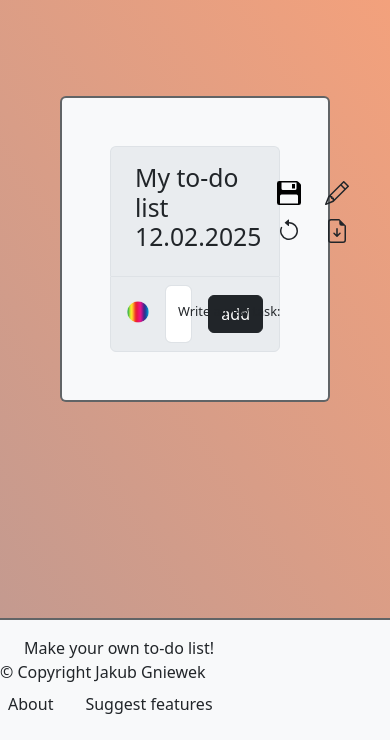
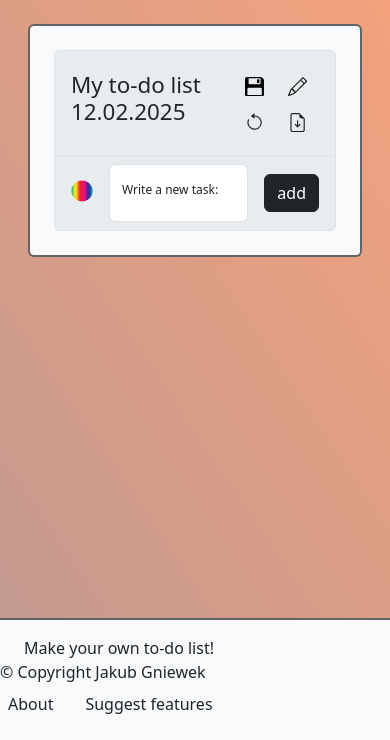
Before and after one commit to Pashinger/To-do-list, a Flask app: page / in a window 390 px wide. Shown: the part 104-844 px from the top of the page. Run offline with Flask 3, Linux system fonts and the light colour scheme; some libraries are stand-ins or nearby versions.

Commit message:
Further adjustments for smaller screens for index.html

```diff
--- a/main.py
+++ b/main.py
@@ -1121,7 +1121,6 @@
 
 
 #TODO:
-# 0. MUSISZ ZMIENIĆ JEDNĄ RZECZ DOBRZE, DEPLOYOWAĆ I ZOBACZYĆ CZY DOBRZE SIĘ WYŚWIETLA NA TELEFONIE, INACZEJ BEZSENSU!
 # 2. responsive about, features się rozjeżdżają (muszą być nad sobą na najmniejszym?)
 # 3. motivation.html musi się zmniejszyć czcionka albo coś, rozjeżdża się sentencja
 # 4. footer rozjechany, robią się dwie linijki
--- a/static/css/styles.css
+++ b/static/css/styles.css
@@ -36,9 +36,22 @@
     100%{background-position:0% 60%}
 }
 
-@media (max-width: 768px) {
+@media (max-width: 575px) {
     .form-floating label {
-        font-size: 0.80rem;
+        font-size: 0.75rem;
+    }
+}
+
+@media (max-width: 400px) {
+    .custom-xs-font {
+        font-size: 1.4rem !important;
+    }
+}
+
+@media (max-width: 475px) {
+    .options-svg {
+        width: 1.2em;
+        height: 1.2em;
     }
 }
 
--- a/templates/index.html
+++ b/templates/index.html
@@ -54,7 +54,7 @@
 </div>
 
 <div class="modal fade" id="EditOptions" tabindex="-1" aria-labelledby="exampleModalLabel" aria-hidden="true">
-  <div class="modal-dialog border border-dark rounded-3" style="max-width: 700px;">
+  <div class="modal-dialog border border-dark rounded-3" style="max-width: 650px;">
     <div class="modal-content">
       <form method="POST">
       <input type="hidden" name="form_id" value="edit_list">
@@ -107,7 +107,7 @@
           <hr>
           <div class="form-floating d-flex justify-content-center">
               <div class="row text-center">
-                <div class="col">
+                <div class="col-12 col-sm-4">
                   <img src="static/images/plain.jpg" alt="plain style" class="img-thumbnail border-0" style="max-width: 100px; max-height: 120px;">
                   <div class="form-check">
                     {% if style == 'plain' %}
@@ -119,7 +119,7 @@
                     {% endif %}
                   </div>
                 </div>
-                <div class="col">
+                <div class="col-12 col-sm-4">
                   <img src="static/images/retro.jpg" alt="retro style" class="img-thumbnail border-0" style="max-width: 100px; max-height: 120px;">
                   <div class="form-check">
                     {% if style == 'retro' %}
@@ -131,7 +131,7 @@
                     {% endif %}
                   </div>
                 </div>
-                <div class="col">
+                <div class="col-12 col-sm-4">
                   <img src="static/images/notebook.jpg" alt="notebook" class="img-thumbnail border-0" style="max-width: 100px; max-height: 120px;">
                   <div class="form-check">
                     {% if style == 'notebook' %}
@@ -256,24 +256,24 @@
   </div>
 </div>
 
-<div class="d-flex flex-wrap flex-column flex-row p-5 gap-4 align-items-center justify-content-center col">
-  <div class="list-group col-12 col-sm-12 col-md-10 col-lg-11 col-xl-9 col-xxl-8 p-5 mt-5 mb-5 bg-body-tertiary border border-dark border-2">
-    <div class="d-flex bg-body-secondary pt-3 pb-3 gap-1 ps-4 pe-4 ps-md-5 pe-md-4 border border-bottom-0 rounded-top align-items-center position-relative">
-       <h2 class="flex-grow-1">{{ list_name }}</h2>
+<div class="d-flex flex-wrap flex-column flex-row p-3 p-sm-5 gap-4 align-items-center justify-content-center col">
+  <div class="list-group col-12 col-sm-12 col-md-10 col-lg-11 col-xl-9 col-xxl-8 p-4 p-sm-5 mt-2 mb-2 mt-sm-5 mb-sm-5 bg-body-tertiary border border-dark border-2">
+    <div class="d-flex bg-body-secondary pt-3 pb-3 ps-3 pe-3 ps-sm-4 pe-sm-4 ps-md-5 gap-1 border border-bottom-0 rounded-top align-items-center position-relative">
+       <h2 class="flex-grow-1 custom-xs-font">{{ list_name }}</h2>
         <div class="d-flex flex-wrap align-items-center justify-content-end position-relative w-auto">
           <div class="d-flex">
               <form method="POST">
                 <input type="hidden" name="csrf_token" value="{{ csrf_token }}">
                 {% if list_modified == 'not_in_db' %}
                 <button class="btn d-block d-sm-inline-block border-0 focus-ring focus-ring-dark rounded-4" name="action" value="save" data-bs-toggle="tooltip" data-bs-trigger="hover" data-bs-title="Save your list" style="--bs-focus-ring-x: 2px; --bs-focus-ring-y: 2px;">
-                  <svg xmlns="http://www.w3.org/2000/svg" width="1.5em" height="1.5em" fill="currentCol or" class="bi bi-floppy2-fill" viewBox="0 0 16 16">
+                  <svg xmlns="http://www.w3.org/2000/svg" width="1.5em" height="1.5em" fill="currentCol or" class="bi bi-floppy2-fill options-svg" viewBox="0 0 16 16">
                     <path d="M12 2h-2v3h2z"/>
                     <path d="M1.5 0A1.5 1.5 0 0 0 0 1.5v13A1.5 1.5 0 0 0 1.5 16h13a1.5 1.5 0 0 0 1.5-1.5V2.914a1.5 1.5 0 0 0-.44-1.06L14.147.439A1.5 1.5 0 0 0 13.086 0zM4 6a1 1 0 0 1-1-1V1h10v4a1 1 0 0 1-1 1zM3 9h10a1 1 0 0 1 1 1v5H2v-5a1 1 0 0 1 1-1"/>
                   </svg>
                 </button>
                 {% else %}
                 <button class="btn border-0 focus-ring focus-ring-dark rounded-4" name="action" value="save" data-bs-toggle="tooltip" data-bs-trigger="hover" data-bs-title="Keep changes to your saved list" style="--bs-focus-ring-x: 2px; --bs-focus-ring-y: 2px;">
-                  <svg xmlns="http://www.w3.org/2000/svg" width="1.5em" height="1.5em" fill="currentCol or" class="bi bi-floppy2-fill" viewBox="0 0 16 16">
+                  <svg xmlns="http://www.w3.org/2000/svg" width="1.5em" height="1.5em" fill="currentCol or" class="bi bi-floppy2-fill options-svg" viewBox="0 0 16 16">
                     <path d="M12 2h-2v3h2z"/>
                     <path d="M1.5 0A1.5 1.5 0 0 0 0 1.5v13A1.5 1.5 0 0 0 1.5 16h13a1.5 1.5 0 0 0 1.5-1.5V2.914a1.5 1.5 0 0 0-.44-1.06L14.147.439A1.5 1.5 0 0 0 13.086 0zM4 6a1 1 0 0 1-1-1V1h10v4a1 1 0 0 1-1 1zM3 9h10a1 1 0 0 1 1 1v5H2v-5a1 1 0 0 1 1-1"/>
                   </svg>
@@ -283,7 +283,7 @@
             <form method="POST" data-bs-toggle="tooltip" data-bs-trigger="hover" data-bs-title="Edit options">
                 <input type="hidden" name="csrf_token" value="{{ csrf_token }}">
                 <button class="btn border-0 focus-ring focus-ring-dark rounded-4" type="button" data-bs-toggle="modal" data-bs-target="#EditOptions" style="--bs-focus-ring-x: 2px; --bs-focus-ring-y: 2px;">
-                  <svg xmlns="http://www.w3.org/2000/svg" width="1.5em" height="1.5em" fill="currentColor" class="bi bi-pencil" viewBox="0 0 16 16">
+                  <svg xmlns="http://www.w3.org/2000/svg" width="1.5em" height="1.5em" fill="currentColor" class="bi bi-pencil options-svg" viewBox="0 0 16 16">
                     <path d="M12.146.146a.5.5 0 0 1 .708 0l3 3a.5.5 0 0 1 0 .708l-10 10a.5.5 0 0 1-.168.11l-5 2a.5.5 0 0 1-.65-.65l2-5a.5.5 0 0 1 .11-.168zM11.207 2.5 13.5 4.793 14.793 3.5 12.5 1.207zm1.586 3L10.5 3.207 4 9.707V10h.5a.5.5 0 0 1 .5.5v.5h.5a.5.5 0 0 1 .5.5v.5h.293zm-9.761 5.175-.106.106-1.528 3.821 3.821-1.528.106-.106A.5.5 0 0 1 5 12.5V12h-.5a.5.5 0 0 1-.5-.5V11h-.5a.5.5 0 0 1-.468-.325"/>
                   </svg>
                 </button>
@@ -293,7 +293,7 @@
             <form method="POST">
                 <input type="hidden" name="csrf_token" value="{{ csrf_token }}">
                 <button class="btn border-0 focus-ring focus-ring-dark rounded-4" type="submit" name="action" value="new" data-bs-toggle="tooltip" data-bs-trigger="hover" data-bs-title="Clear all tasks and start over" style="--bs-focus-ring-x: 2px; --bs-focus-ring-y: 2px;">
-                  <svg xmlns="http://www.w3.org/2000/svg" width="1.5em" height="1.5em" fill="currentColor" class="bi bi-arrow-counterclockwise" viewBox="0 0 16 16">
+                  <svg xmlns="http://www.w3.org/2000/svg" width="1.5em" height="1.5em" fill="currentColor" class="bi bi-arrow-counterclockwise options-svg" viewBox="0 0 16 16">
                     <path fill-rule="evenodd" d="M8 3a5 5 0 1 1-4.546 2.914.5.5 0 0 0-.908-.417A6 6 0 1 0 8 2z"/>
                     <path d="M8 4.466V.534a.25.25 0 0 0-.41-.192L5.23 2.308a.25.25 0 0 0 0 .384l2.36 1.966A.25.25 0 0 0 8 4.466"/>
                   </svg>
@@ -302,7 +302,7 @@
             <form method="POST" data-bs-toggle="tooltip" data-bs-trigger="hover" data-bs-title="Download this list">
                 <input type="hidden" name="csrf_token" value="{{ csrf_token }}">
                 <button class="btn border-0 focus-ring focus-ring-dark rounded-4" type="button" data-bs-toggle="modal" data-bs-target="#DownloadOptions" style="--bs-focus-ring-x: 2px; --bs-focus-ring-y: 2px;">
-                  <svg xmlns="http://www.w3.org/2000/svg" width="1.5em" height="1.5em" fill="currentColor" class="bi bi-file-earmark-arrow-down" viewBox="0 0 16 16">
+                  <svg xmlns="http://www.w3.org/2000/svg" width="1.5em" height="1.5em" fill="currentColor" class="bi bi-file-earmark-arrow-down options-svg" viewBox="0 0 16 16">
                     <path d="M8.5 6.5a.5.5 0 0 0-1 0v3.793L6.354 9.146a.5.5 0 1 0-.708.708l2 2a.5.5 0 0 0 .708 0l2-2a.5.5 0 0 0-.708-.708L8.5 10.293z"/>
                     <path d="M14 14V4.5L9.5 0H4a2 2 0 0 0-2 2v12a2 2 0 0 0 2 2h8a2 2 0 0 0 2-2M9.5 3A1.5 1.5 0 0 0 11 4.5h2V14a1 1 0 0 1-1 1H4a1 1 0 0 1-1-1V2a1 1 0 0 1 1-1h5.5z"/>
                   </svg>
```
